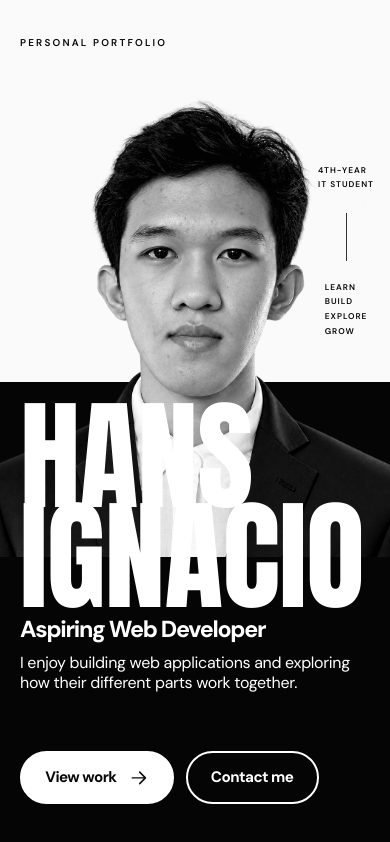
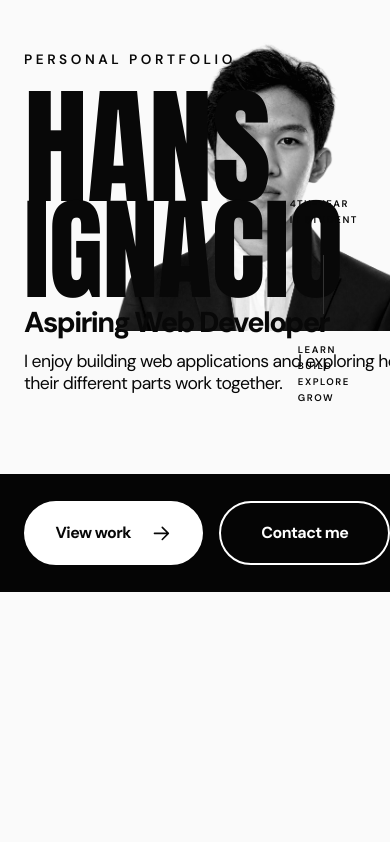
Before and after one commit to hanscsignacio/my-portfolio, a React (Vite) app: page / in a window 390 px wide. Built offline with nearby package versions, Linux system fonts and the light colour scheme.

Commit message:
refactor: improve hero structure and styling

```diff
--- a/src/components/Hero/Hero.css
+++ b/src/components/Hero/Hero.css
@@ -1,38 +1,36 @@
+main.hero_wrap {
+  position: relative;
+  overflow-x: hidden;
+  height: 100dvh;
+  isolation: isolate;
+}
 .hero {
-  --hero-gutter: clamp(1.5rem, 4.5vw, 5rem);
-  --hero-band-height: clamp(6rem, 14vh, 8rem);
+  --hero-gutter: clamp(1.5rem, 4.5vw, 5rem); /* Space on left side */
+  --hero-band-height: clamp(6rem, 14dvh, 8rem);
 
   position: relative;
-  isolation: isolate;
   width: 100%;
-  height: 100svh;
-  min-height: 40rem;
+  height: auto;
+
+  padding-bottom: var(--hero-band-height);
+
   overflow: hidden;
   background: #fafafa;
   color: #080808;
 }
 
-/* Bottom background */
-
-.hero__dark-panel {
-  position: absolute;
-  z-index: 0;
-  right: 0;
-  bottom: 0;
-  left: 0;
-  height: var(--hero-band-height);
-  background: #050505;
+.hero_main {
+  position: relative;
+  padding-bottom: clamp(3.5rem, 10dvh, 5rem);
 }
-
-/* Branding */
 
 .hero__branding {
   position: absolute;
   z-index: 4;
+  left: var(--hero-gutter);
   top: clamp(2rem, 6vh, 3.5rem);
-  left: var(--hero-gutter);
   margin: 0;
-  font-size: clamp(0.65rem, 0.85vw, 0.85rem);
+  font-size: clamp(0.85rem, 0.85vw, 1rem);
   font-weight: 600;
   letter-spacing: 0.26em;
   white-space: nowrap;
@@ -43,12 +41,12 @@
 .hero__portrait {
   position: absolute;
   z-index: 2;
-  right: 10%;
+  right: 9.5%;
   bottom: -1.5rem;
+  top: 5%;
   width: min(60vw, 56rem);
   pointer-events: none;
 }
-
 .hero__portrait img {
   display: block;
   width: 100%;
@@ -58,13 +56,11 @@
 }
 
 /* Main content */
-
 .hero__content {
-  position: absolute;
+  position: relative;
   z-index: 3;
-  top: clamp(5.3rem, 11vh, 8rem);
+  margin-top: clamp(5.3rem, 11vh, 8rem);
   left: var(--hero-gutter);
-  width: 68%;
 }
 
 .hero__name {
@@ -79,17 +75,14 @@
   display: block;
   width: max-content;
 }
-
 .hero__name-line:first-child {
   font-size: clamp(8rem, 16.5vw, 15.5rem);
 }
-
 .hero__name-line:last-child {
   font-size: clamp(7rem, 15.2vw, 14.5rem);
 }
 
 /* Introduction */
-
 .hero__intro {
   margin-top: 0.65rem;
 }
@@ -116,14 +109,13 @@
   position: absolute;
   z-index: 4;
   top: 27%;
-  right: clamp(2rem, 5vw, 5rem);
+  right: clamp(2rem, 4vw, 5rem);
   display: flex;
   width: max-content;
   flex-direction: column;
   align-items: center;
   gap: 1.75rem;
 }
-
 .hero__student,
 .hero__keywords {
   margin: 0;
@@ -132,16 +124,26 @@
   line-height: 1.65;
   letter-spacing: 0.16em;
 }
-
 .hero__student span,
 .hero__keywords span {
   display: block;
 }
-
 .hero__side-divider {
   width: 1px;
   height: clamp(2.5rem, 7vh, 4rem);
   background: #333;
+}
+
+/* Bottom background */
+
+.hero__dark-panel {
+  position: absolute;
+  right: 0;
+  bottom: 0;
+  left: 0;
+  width: 100%;
+  height: var(--hero-band-height);
+  background: #050505;
 }
 
 /* CTA buttons */
@@ -149,8 +151,9 @@
 .hero__actions {
   position: absolute;
   z-index: 5;
-  bottom: calc((var(--hero-band-height) - 4rem) / 2);
+  top: 50%;
   left: var(--hero-gutter);
+  transform: translateY(-50%);
   display: flex;
   align-items: center;
   gap: 1rem;
@@ -177,14 +180,27 @@
     color 0.25s ease;
 }
 
+.hero__button:hover {
+  transform: translateY(-3px);
+}
+
 .hero__button--primary {
   background: #fff;
   color: #080808;
 }
 
+.hero__button--primary:hover {
+  background: #e7e7e7;
+}
+
 .hero__button--outline {
   background: transparent;
   color: #fff;
+}
+
+.hero__button--outline:hover {
+  background: #fff;
+  color: #080808;
 }
 
 .hero__button:focus-visible {
--- a/src/components/Hero/Hero.jsx
+++ b/src/components/Hero/Hero.jsx
@@ -4,20 +4,10 @@ import "./Hero.responsive.css";
 
 function Hero() {
   return (
+    <main className="hero_wrap">
       <section className="hero" id="home" aria-labelledby="hero-heading">
-      <div className="hero__dark-panel" aria-hidden="true" />
-
         <p className="hero__branding">PERSONAL PORTFOLIO</p>
-
-      <div className="hero__portrait">
-        <img
-          src={portrait}
-          alt="Portrait of Hans Ignacio"
-          fetchPriority="high"
-          draggable="false"
-        />
-      </div>
-
+        <div className="hero_main">
           <div className="hero__content">
             <h1 className="hero__name" id="hero-heading">
               <span className="hero__name-line">HANS</span>
@@ -28,8 +18,8 @@ function Hero() {
               <p className="hero__role">Aspiring Web Developer</p>
 
               <p className="hero__description">
-            I enjoy building web applications and exploring how their different
-            parts work together.
+                I enjoy building web applications and exploring how their
+                different parts work together.
               </p>
             </div>
           </div>
@@ -49,7 +39,9 @@ function Hero() {
               <span>GROW</span>
             </p>
           </div>
+        </div>
 
+        <div className="hero__dark-panel" aria-hidden="true">
           <div className="hero__actions">
             <a className="hero__button hero__button--primary" href="#work">
               <span>View work</span>
@@ -72,7 +64,18 @@ function Hero() {
               Contact me
             </a>
           </div>
+        </div>
       </section>
+
+      <div className="hero__portrait">
+        <img
+          src={portrait}
+          alt="Portrait of Hans Ignacio"
+          fetchPriority="high"
+          draggable="false"
+        />
+      </div>
+    </main>
   );
 }
 
--- a/src/components/Hero/Hero.responsive.css
+++ b/src/components/Hero/Hero.responsive.css
@@ -1,274 +1,18 @@
-/* Laptop */
-
-@media (min-width: 1024px) and (max-width: 1439px) {
+@media (max-width: 1650px) {
   .hero__portrait {
-    right: 0vw;
-    bottom: -1rem;
-    width: min(72vw, 60rem);
+    right: 5%;
   }
-
-  .hero__content {
-    top: clamp(5rem, 10vh, 7rem);
-  }
-
-  .hero__name-line:first-child {
-    font-size: clamp(7rem, 15vw, 13rem);
-  }
-
-  .hero__name-line:last-child {
-    font-size: clamp(6.5rem, 13vw, 11.5rem);
-  }
-
-  .hero__side-details {
-    right: 4vw;
-  }
-
-  .hero__role {
-    font-size: clamp(1.65rem, 2.4vw, 2.6rem);
-  }
-
-  .hero__description {
-    max-width: 29rem;
-    font-size: clamp(1rem, 1.5vw, 1.4rem);
+}
+@media (max-width: 1300px) {
+  .hero__portrait {
+    width: min(75vw, 60rem);
+    right: 0;
+    left: 30%;
   }
 }
 
-@media (max-width: 1190px) {
-  .hero__portrait {
-    right: 0vw;
-    bottom: -1rem;
-    width: min(72vw, 60rem);
+@media (max-width: 1030px) {
+  .hero__description {
+    max-width: 26rem;
   }
 }
-
-/* Tablet */
-
-@media (min-width: 768px) and (max-width: 1023px) {
-  .hero {
-    --hero-gutter: 2.5rem;
-  }
-
-  .hero__content {
-    top: 15%;
-    width: 75%;
-  }
-
-  .hero__name-line:first-child {
-    font-size: 15vw;
-  }
-
-  .hero__name-line:last-child {
-    font-size: 13vw;
-  }
-
-  .hero__portrait {
-    right: -3vw;
-    bottom: -1rem;
-    width: min(63vw, 36rem);
-  }
-
-  .hero__role {
-    font-size: 1.8rem;
-  }
-
-  .hero__description {
-    max-width: 23rem;
-    font-size: 1.1rem;
-  }
-
-  .hero__side-details {
-    top: 32%;
-    right: 2rem;
-    gap: 1.25rem;
-  }
-
-  .hero__student,
-  .hero__keywords {
-    font-size: 0.6rem;
-  }
-}
-
-/* Short landscape screens */
-
-@media (min-width: 768px) and (max-height: 720px) {
-  .hero__content {
-    top: 12%;
-  }
-
-  .hero__name-line:first-child {
-    font-size: min(14vw, 24vh);
-  }
-
-  .hero__name-line:last-child {
-    font-size: min(12vw, 21vh);
-  }
-
-  .hero__intro {
-    margin-top: 0.4rem;
-  }
-
-  .hero__role {
-    font-size: clamp(1.4rem, 2.4vw, 2.3rem);
-  }
-
-  .hero__description {
-    font-size: clamp(0.95rem, 1.5vw, 1.25rem);
-  }
-}
-
-/* Mobile */
-
-@media (max-width: 767px) {
-  .hero {
-    --hero-gutter: 1.25rem;
-    --hero-copy-start: clamp(23rem, 104vw, 34rem);
-
-    display: flex;
-    height: auto;
-    min-height: max(50rem, 100svh);
-    flex-direction: column;
-  }
-
-  /* Dark lower section */
-
-  .hero__dark-panel {
-    top: calc(var(--hero-copy-start) - 1.5rem);
-    bottom: 0;
-    height: auto;
-  }
-
-  /* Branding */
-
-  .hero__branding {
-    top: 2.25rem;
-    left: var(--hero-gutter);
-    font-size: 0.62rem;
-    letter-spacing: 0.22em;
-  }
-
-  /* Portrait */
-
-  .hero__portrait {
-    top: clamp(6rem, 17vw, 8.5rem);
-    right: -10vw;
-    bottom: auto;
-    width: min(120vw, 34rem);
-  }
-
-  /* Foreground text */
-
-  .hero__content {
-    position: relative;
-    top: auto;
-    left: auto;
-    width: auto;
-    margin: var(--hero-copy-start) var(--hero-gutter) 0;
-    color: #fff;
-  }
-
-  .hero__name {
-    line-height: 0.83;
-  }
-
-  .hero__name-line:first-child {
-    font-size: clamp(6rem, 31vw, 14rem);
-  }
-
-  .hero__name-line:last-child {
-    font-size: clamp(6rem, 31vw, 14rem);
-  }
-
-  .hero__intro {
-    margin-top: 0.65rem;
-  }
-
-  .hero__role {
-    font-size: clamp(1.45rem, 5.7vw, 2.5rem);
-    line-height: 1.1;
-  }
-
-  .hero__description {
-    max-width: 22rem;
-    margin-top: 0.65rem;
-    font-size: clamp(1rem, 3.6vw, 1.25rem);
-    line-height: 1.3;
-    letter-spacing: -0.02em;
-  }
-
-  /* Side details */
-
-  .hero__side-details {
-    top: clamp(10rem, 42vw, 14rem);
-    right: 1rem;
-    gap: 1.25rem;
-    align-items: center;
-  }
-
-  .hero__student,
-  .hero__keywords {
-    font-size: clamp(0.52rem, 1.65vw, 0.7rem);
-    line-height: 1.75;
-    letter-spacing: 0.12em;
-  }
-
-  .hero__side-divider {
-    height: 3rem;
-  }
-
-  /* Bottom buttons */
-
-  .hero__actions {
-    position: relative;
-    right: auto;
-    bottom: auto;
-    left: auto;
-    margin-top: auto;
-    padding: 2rem var(--hero-gutter) 2.5rem;
-    gap: 0.75rem;
-  }
-
-  .hero__button {
-    min-height: 3.3rem;
-    padding: 0 1.45rem;
-    gap: 0.75rem;
-    font-size: 0.95rem;
-  }
-}
-
-/* Narrow phones */
-
-@media (max-width: 375px) {
-  .hero__branding {
-    font-size: 0.58rem;
-  }
-
-  .hero__actions {
-    gap: 0.5rem;
-  }
-
-  .hero__button {
-    padding: 0 1.1rem;
-    font-size: 0.88rem;
-  }
-
-  .hero__side-details {
-    right: 0.75rem;
-  }
-}
-
-/* Hover interactions */
-
-@media (hover: hover) {
-  .hero__button:hover {
-    transform: translateY(-3px);
-  }
-
-  .hero__button--primary:hover {
-    background: #e7e7e7;
-  }
-
-  .hero__button--outline:hover {
-    background: #fff;
-    color: #080808;
-  }
-}
```
Lines whose indentation alone changed are shown as unchanged.
